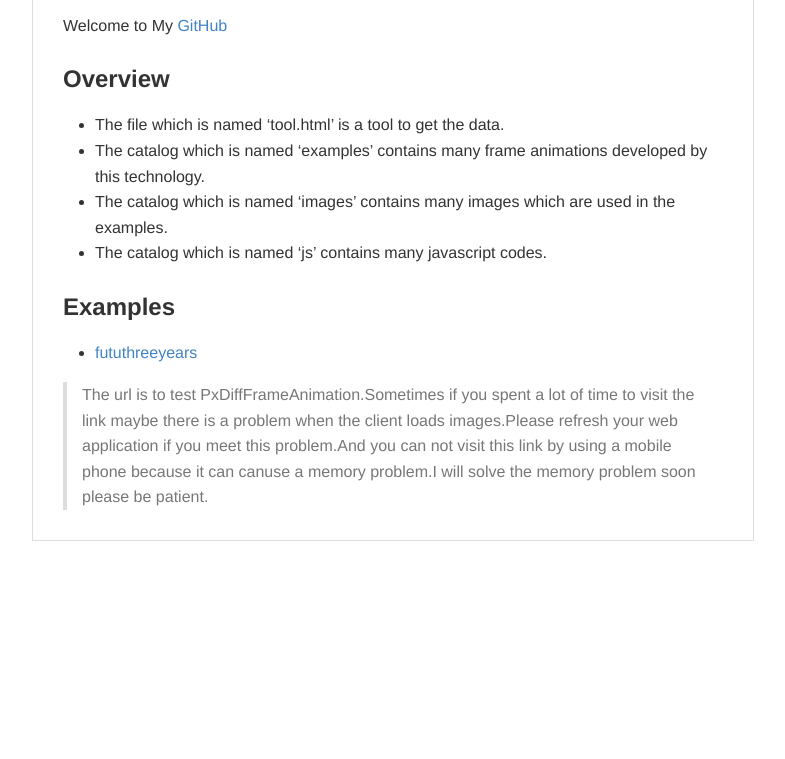
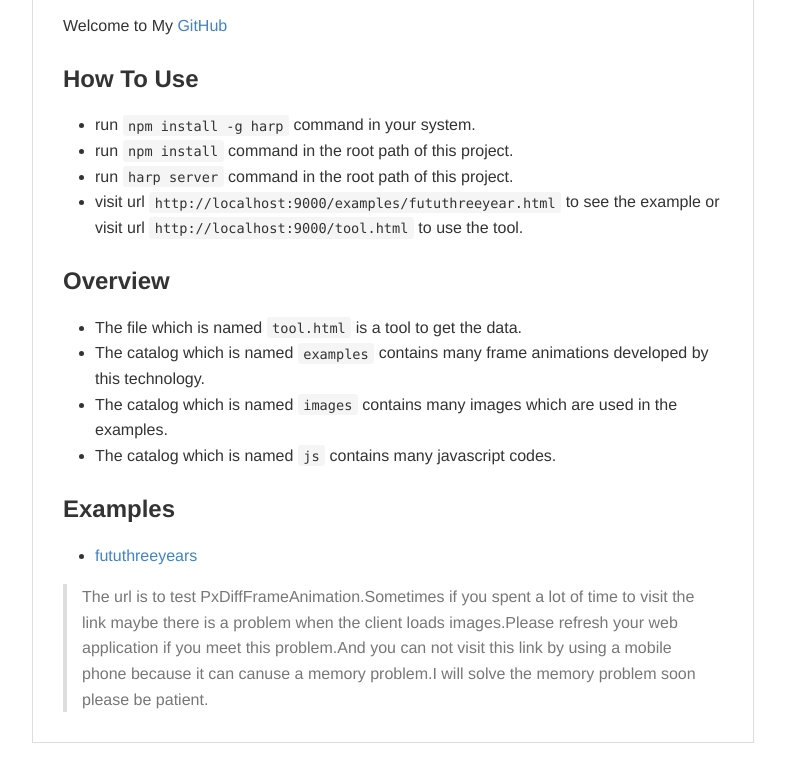
Before and after one commit to newbieYoung/PxDiffFrameAnimation, a website: page README.html in a window 1280 px wide. Shown: the part 147-906 px from the top of the page, without its empty margins (247-1032 px from the left). Before the commit the page ends 800 px from the top, so only its background shows below. Drawn offline with Linux system fonts and the light colour scheme.

Commit message:
format readme.md

```diff
--- a/README.html
+++ b/README.html
@@ -1017,12 +1017,19 @@ body .markdown-body
 </style><title>README</title></head><body><article class="markdown-body"><h1 id="pxdiffframeanimation"><a name="user-content-pxdiffframeanimation" href="#pxdiffframeanimation" class="headeranchor-link" aria-hidden="true"><span class="headeranchor"></span></a>PxDiffFrameAnimation</h1>
 <p>&copy; Young 2015-12-07 15:27</p>
 <p>Welcome to My <a href="https://github.com/newbieYoung">GitHub</a></p>
+<h3 id="how-to-use"><a name="user-content-how-to-use" href="#how-to-use" class="headeranchor-link" aria-hidden="true"><span class="headeranchor"></span></a>How To Use</h3>
+<ul>
+<li>run <code>npm install -g harp</code> command in your system.</li>
+<li>run <code>npm install</code> command in the root path of this project.</li>
+<li>run <code>harp server</code> command in the root path of this project.</li>
+<li>visit url <code>http://localhost:9000/examples/fututhreeyear.html</code> to see the example or visit url <code>http://localhost:9000/tool.html</code> to use the tool.</li>
+</ul>
 <h3 id="overview"><a name="user-content-overview" href="#overview" class="headeranchor-link" aria-hidden="true"><span class="headeranchor"></span></a>Overview</h3>
 <ul>
-<li>The file which is named &lsquo;tool.html&rsquo; is a tool to get the data.</li>
-<li>The catalog which is named &lsquo;examples&rsquo; contains many frame animations developed by this technology.</li>
-<li>The catalog which is named &lsquo;images&rsquo; contains many images which are used in the examples.</li>
-<li>The catalog which is named &lsquo;js&rsquo; contains many javascript codes.</li>
+<li>The file which is named <code>tool.html</code> is a tool to get the data.</li>
+<li>The catalog which is named <code>examples</code> contains many frame animations developed by this technology.</li>
+<li>The catalog which is named <code>images</code> contains many images which are used in the examples.</li>
+<li>The catalog which is named <code>js</code> contains many javascript codes.</li>
 </ul>
 <h3 id="examples"><a name="user-content-examples" href="#examples" class="headeranchor-link" aria-hidden="true"><span class="headeranchor"></span></a>Examples</h3>
 <ul>
```
Also changed, not shown: README.md.
